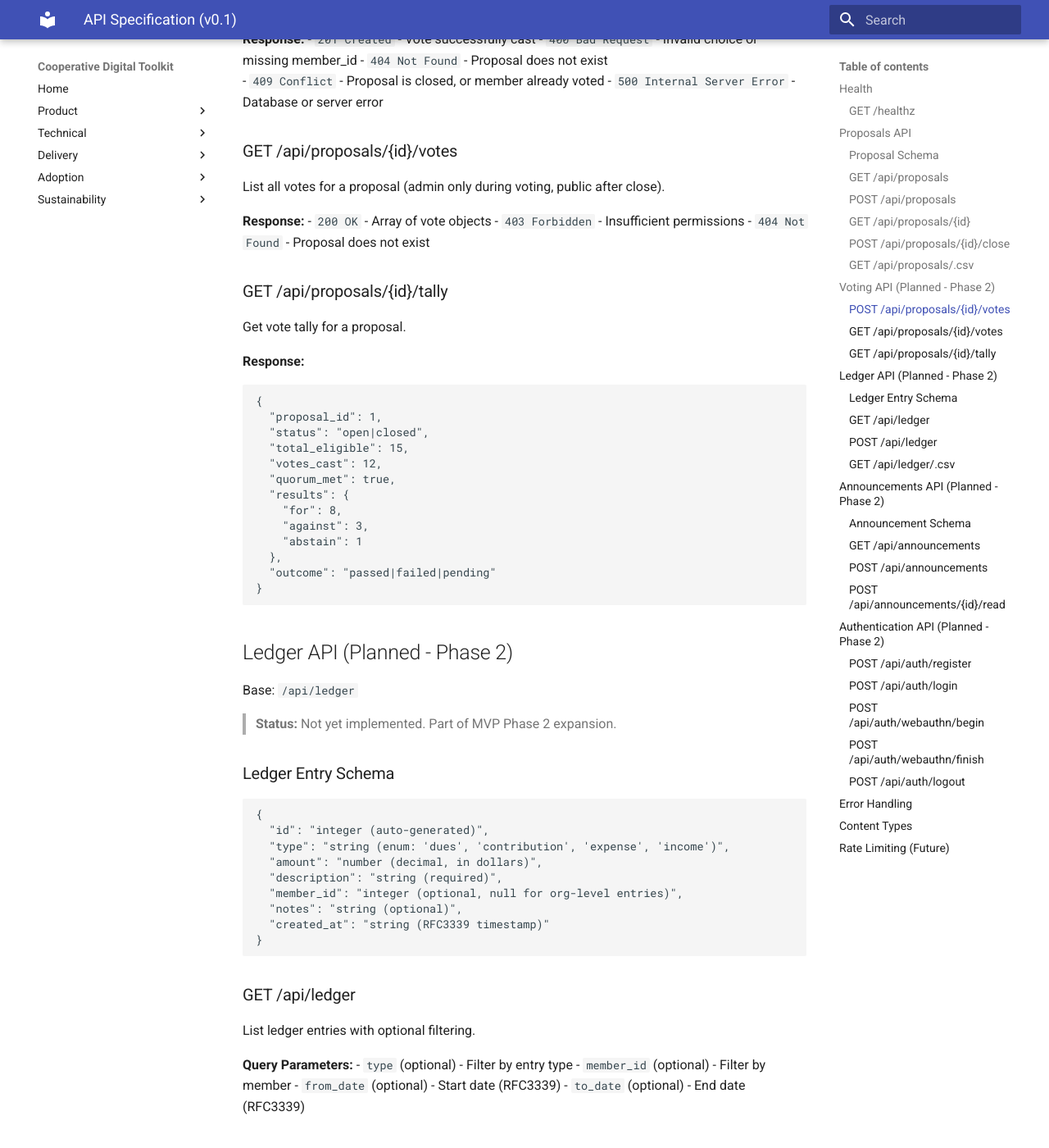
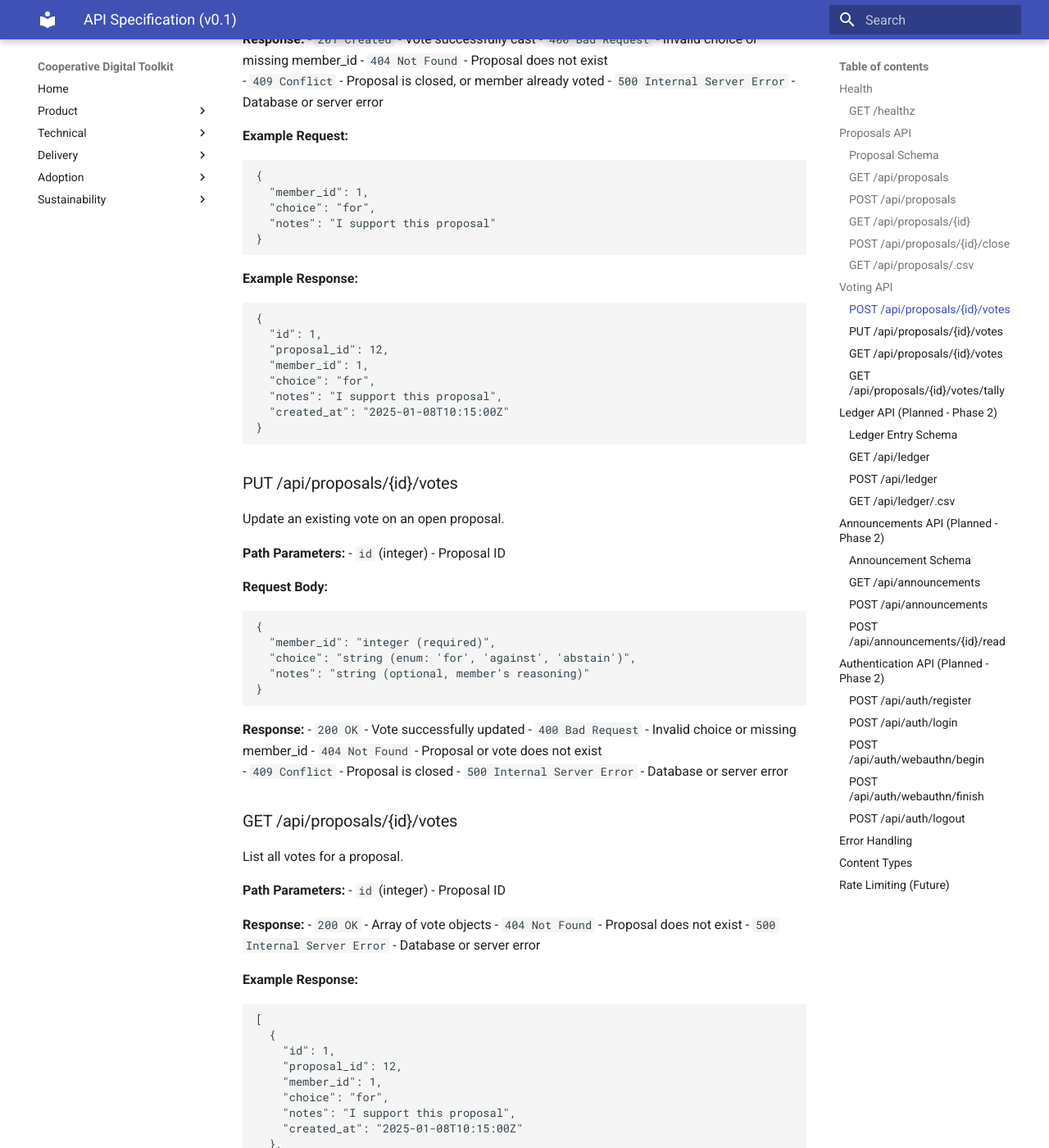
Before and after one commit to fahertym/cooperative-digital-toolkit, an MkDocs documentation site: the page built from docs/22-api-spec.md, in a window 1280 px wide and 1400 px high, scrolled down 3658 px. Shown: the whole window at 82% size. Built offline with MkDocs 1.6.1 and Material for MkDocs 9.7.7, drawn with Linux system fonts in a browser that asks for light colours; some of the changed text lies outside the part shown.

Commit message:
docs(api): update voting API documentation with implementation details
- Change status of Voting API to indicate it is implemented and working
- Add example request and response for POST /api/proposals/{id}/votes
- Introduce PUT /api/proposals/{id}/votes for updating existing votes
- Update GET /api/proposals/{id}/votes to clarify access permissions
- Add GET /api/proposals/{id}/votes/tally for vote tally and results
- Provide example responses for vote tally and results
- Ensure all documentation reflects the current state of the voting system

````diff
--- a/docs/22-api-spec.md
+++ b/docs/22-api-spec.md
@@ -146,11 +146,11 @@ id,title,body,status,created_at
 2,"Refactor check","now using repo layer",open,2025-01-07T20:40:56Z
 ```
 
-## Voting API (Planned - Phase 2)
+## Voting API
 
 Base: `/api/proposals/{id}/votes`
 
-> **Status:** Not yet implemented. Part of MVP Phase 2 expansion.
+> **Status:** ✅ **Implemented and working**
 
 ### POST /api/proposals/{id}/votes
 Cast a vote on an open proposal.
@@ -174,31 +174,107 @@ Cast a vote on an open proposal.
 - `409 Conflict` - Proposal is closed, or member already voted
 - `500 Internal Server Error` - Database or server error
 
+**Example Request:**
+```json
+{
+  "member_id": 1,
+  "choice": "for",
+  "notes": "I support this proposal"
+}
+```
+
+**Example Response:**
+```json
+{
+  "id": 1,
+  "proposal_id": 12,
+  "member_id": 1,
+  "choice": "for",
+  "notes": "I support this proposal",
+  "created_at": "2025-01-08T10:15:00Z"
+}
+```
+
+### PUT /api/proposals/{id}/votes
+Update an existing vote on an open proposal.
+
+**Path Parameters:**
+- `id` (integer) - Proposal ID
+
+**Request Body:**
+```json
+{
+  "member_id": "integer (required)",
+  "choice": "string (enum: 'for', 'against', 'abstain')",
+  "notes": "string (optional, member's reasoning)"
+}
+```
+
+**Response:**
+- `200 OK` - Vote successfully updated
+- `400 Bad Request` - Invalid choice or missing member_id
+- `404 Not Found` - Proposal or vote does not exist
+- `409 Conflict` - Proposal is closed
+- `500 Internal Server Error` - Database or server error
+
 ### GET /api/proposals/{id}/votes
-List all votes for a proposal (admin only during voting, public after close).
+List all votes for a proposal.
+
+**Path Parameters:**
+- `id` (integer) - Proposal ID
 
 **Response:**
 - `200 OK` - Array of vote objects
-- `403 Forbidden` - Insufficient permissions
 - `404 Not Found` - Proposal does not exist
+- `500 Internal Server Error` - Database or server error
 
-### GET /api/proposals/{id}/tally
-Get vote tally for a proposal.
+**Example Response:**
+```json
+[
+  {
+    "id": 1,
+    "proposal_id": 12,
+    "member_id": 1,
+    "choice": "for",
+    "notes": "I support this proposal",
+    "created_at": "2025-01-08T10:15:00Z"
+  },
+  {
+    "id": 2,
+    "proposal_id": 12,
+    "member_id": 2,
+    "choice": "against",
+    "notes": "I have concerns about this",
+    "created_at": "2025-01-08T10:16:00Z"
+  }
+]
+```
+
+### GET /api/proposals/{id}/votes/tally
+Get vote tally and results for a proposal.
+
+**Path Parameters:**
+- `id` (integer) - Proposal ID
 
 **Response:**
+- `200 OK` - Vote tally object
+- `404 Not Found` - Proposal does not exist
+- `500 Internal Server Error` - Database or server error
+
+**Example Response:**
 ```json
 {
-  "proposal_id": 1,
-  "status": "open|closed",
-  "total_eligible": 15,
-  "votes_cast": 12,
-  "quorum_met": true,
+  "proposal_id": 12,
+  "status": "open",
+  "total_eligible": 10,
+  "votes_cast": 3,
+  "quorum_met": false,
   "results": {
-    "for": 8,
-    "against": 3,
-    "abstain": 1
+    "for": 2,
+    "against": 1,
+    "abstain": 0
   },
-  "outcome": "passed|failed|pending"
+  "outcome": "pending"
 }
 ```
 
````
Also changed, not shown: other parts of docs/22-api-spec.md (+1 -1 lines), docs/ai-generated/progress-summary.md (added, +252 -0 lines).
